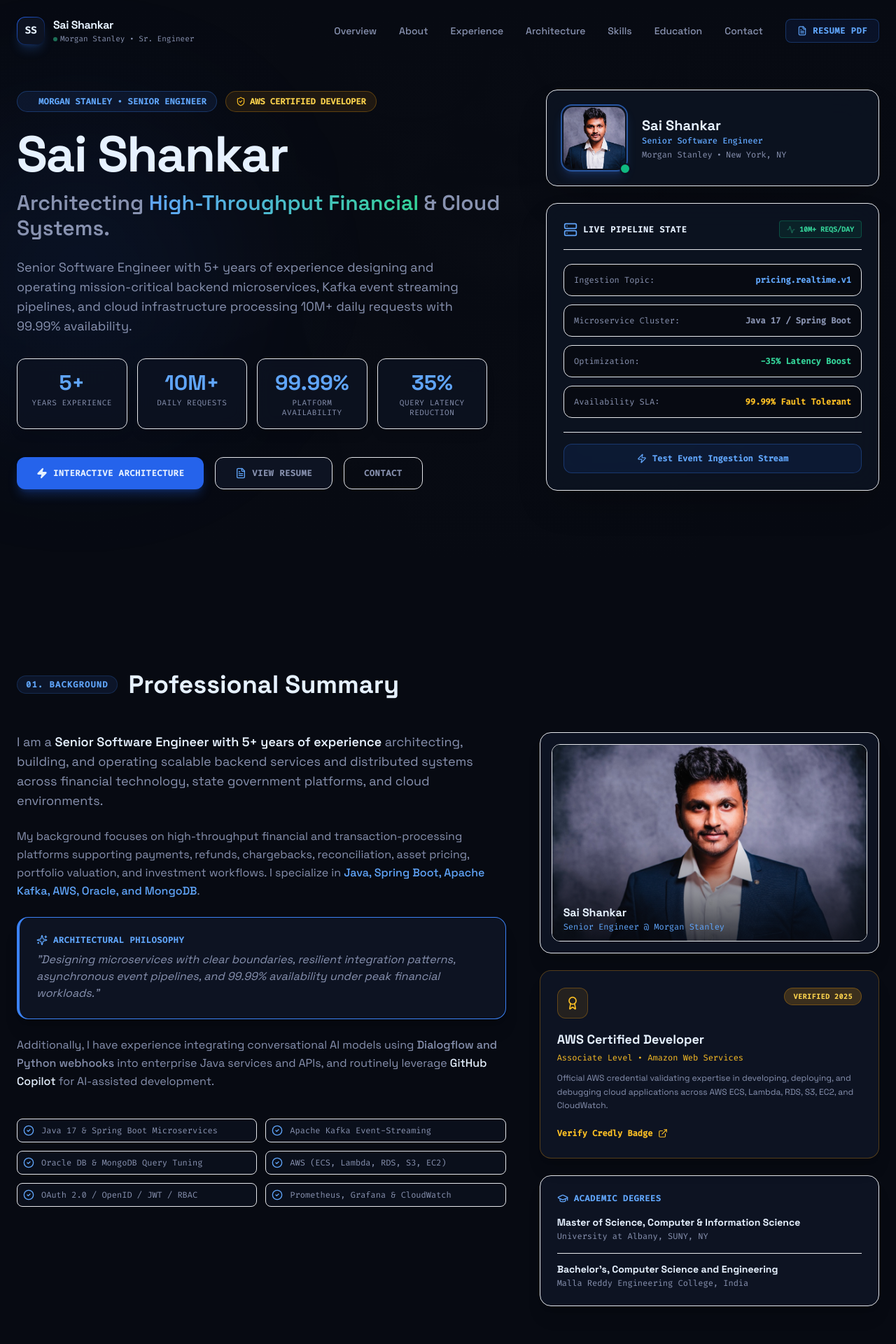
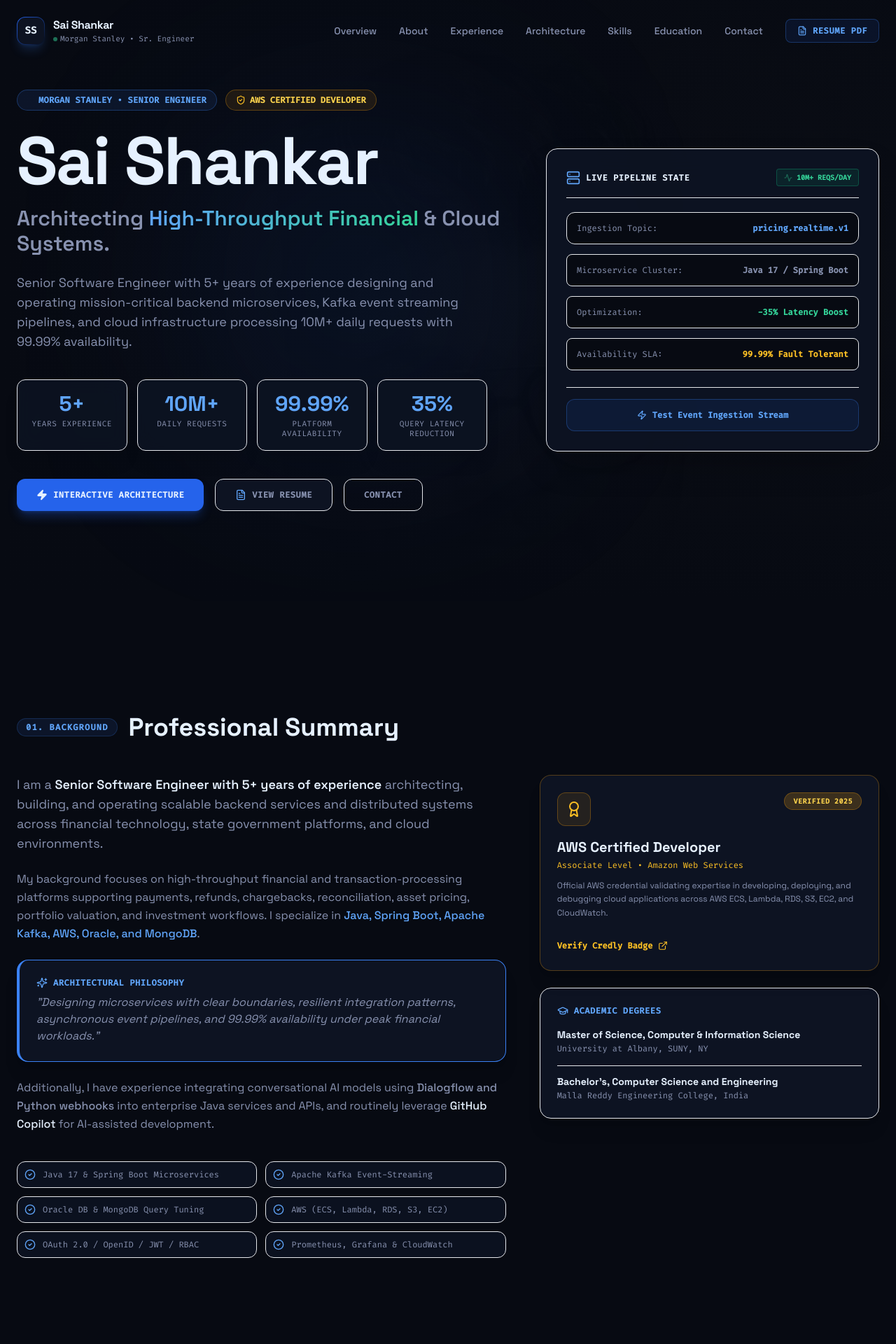
Before and after one commit to sailakkineni/ShankarPortfolio, a React (Vite) app: page / in a window 1280 px wide. Shown: the top 1920 px of the page at 70% size. Built offline with nearby package versions, Linux system fonts and the light colour scheme; a web font is replaced by a local one.

Commit message:
Use single high-impact wallpaper photo in intro section background

```diff
--- a/src/components/AboutSection.jsx
+++ b/src/components/AboutSection.jsx
@@ -51,72 +51,53 @@ export default function AboutSection() {
 
             {/* Highlights Grid */}
             <div className="grid sm:grid-cols-2 gap-3 pt-4 text-xs font-mono text-slate-300">
-              <div className="flex items-center gap-2.5 p-2 rounded-lg bg-[#0d1322]/60 border border-slate-800/60">
+              <div className="flex items-center gap-2.5 p-2.5 rounded-xl bg-[#0d1322]/80 border border-slate-800/80">
                 <CheckCircle2 className="w-4 h-4 text-blue-400 shrink-0" />
                 <span>Java 17 & Spring Boot Microservices</span>
               </div>
-              <div className="flex items-center gap-2.5 p-2 rounded-lg bg-[#0d1322]/60 border border-slate-800/60">
+              <div className="flex items-center gap-2.5 p-2.5 rounded-xl bg-[#0d1322]/80 border border-slate-800/80">
                 <CheckCircle2 className="w-4 h-4 text-blue-400 shrink-0" />
                 <span>Apache Kafka Event-Streaming</span>
               </div>
-              <div className="flex items-center gap-2.5 p-2 rounded-lg bg-[#0d1322]/60 border border-slate-800/60">
+              <div className="flex items-center gap-2.5 p-2.5 rounded-xl bg-[#0d1322]/80 border border-slate-800/80">
                 <CheckCircle2 className="w-4 h-4 text-blue-400 shrink-0" />
                 <span>Oracle DB & MongoDB Query Tuning</span>
               </div>
-              <div className="flex items-center gap-2.5 p-2 rounded-lg bg-[#0d1322]/60 border border-slate-800/60">
+              <div className="flex items-center gap-2.5 p-2.5 rounded-xl bg-[#0d1322]/80 border border-slate-800/80">
                 <CheckCircle2 className="w-4 h-4 text-blue-400 shrink-0" />
                 <span>AWS (ECS, Lambda, RDS, S3, EC2)</span>
               </div>
-              <div className="flex items-center gap-2.5 p-2 rounded-lg bg-[#0d1322]/60 border border-slate-800/60">
+              <div className="flex items-center gap-2.5 p-2.5 rounded-xl bg-[#0d1322]/80 border border-slate-800/80">
                 <CheckCircle2 className="w-4 h-4 text-blue-400 shrink-0" />
                 <span>OAuth 2.0 / OpenID / JWT / RBAC</span>
               </div>
-              <div className="flex items-center gap-2.5 p-2 rounded-lg bg-[#0d1322]/60 border border-slate-800/60">
+              <div className="flex items-center gap-2.5 p-2.5 rounded-xl bg-[#0d1322]/80 border border-slate-800/80">
                 <CheckCircle2 className="w-4 h-4 text-blue-400 shrink-0" />
                 <span>Prometheus, Grafana & CloudWatch</span>
               </div>
             </div>
           </div>
 
-          {/* Right Cards Column */}
+          {/* Right Cards Column: Credentials & Degrees */}
           <div className="lg:col-span-5 space-y-6">
-
-            {/* Display Headshot Showcase Card */}
-            <div className="bg-[#0d1322] border border-slate-800 rounded-2xl p-4 shadow-xl overflow-hidden group hover:border-blue-500/50 transition-all">
-              <div className="relative aspect-[4/3] sm:aspect-[16/10] w-full rounded-xl overflow-hidden border border-slate-800">
-                <img
-                  src={personalInfo.displayProfileImage}
-                  alt="Sai Shankar Display Headshot"
-                  className="w-full h-full object-cover object-top group-hover:scale-105 transition-transform duration-500"
-                />
-                <div className="absolute inset-0 bg-gradient-to-t from-[#070a12] via-transparent to-transparent opacity-80"></div>
-
-                <div className="absolute bottom-3 left-4 right-4 flex items-center justify-between font-mono text-xs">
-                  <div>
-                    <span className="text-white font-bold font-sans block text-base">Sai Shankar</span>
-                    <span className="text-blue-400 text-xs">Senior Engineer @ Morgan Stanley</span>
-                  </div>
-                </div>
-              </div>
-            </div>
 
             {/* AWS Certified Developer Card */}
             <div className="bg-[#0d1322] border border-amber-500/30 rounded-2xl p-6 relative overflow-hidden shadow-xl group hover:border-amber-500/60 transition-all">
               <div className="flex items-start justify-between mb-4">
-                <div className="w-11 h-11 rounded-xl bg-amber-500/10 border border-amber-500/30 flex items-center justify-center text-amber-400">
-                  <Award className="w-5 h-5" />
+                <div className="w-12 h-12 rounded-xl bg-amber-500/10 border border-amber-500/30 flex items-center justify-center text-amber-400">
+                  <Award className="w-6 h-6" />
                 </div>
                 <span className="px-3 py-1 rounded-full bg-amber-500/20 text-amber-300 border border-amber-500/30 font-mono text-[10px] font-bold uppercase tracking-wider">
                   Verified 2025
                 </span>
               </div>
 
-              <h3 className="text-lg font-bold font-sans text-white mb-1 group-hover:text-amber-300 transition-colors">
+              <h3 className="text-xl font-bold font-sans text-white mb-1 group-hover:text-amber-300 transition-colors">
                 AWS Certified Developer
               </h3>
               <p className="text-xs font-mono text-amber-400 mb-3">Associate Level • Amazon Web Services</p>
 
-              <p className="text-xs text-slate-400 mb-4 leading-relaxed">
+              <p className="text-xs text-slate-400 mb-6 leading-relaxed">
                 Official AWS credential validating expertise in developing, deploying, and debugging cloud applications across AWS ECS, Lambda, RDS, S3, EC2, and CloudWatch.
               </p>
 
--- a/src/components/Hero.jsx
+++ b/src/components/Hero.jsx
@@ -12,22 +12,23 @@ export default function Hero({ onOpenResume }) {
   };
 
   return (
-    <section id="overview" className="relative pt-32 pb-16 lg:pb-24 flex items-center overflow-hidden">
-      {/* Ambient Radial Lighting & Photo Overlay */}
+    <section id="overview" className="relative pt-32 pb-20 lg:py-32 min-h-[88vh] flex items-center overflow-hidden">
+      {/* High-Impact Full Intro Background Photo Wallpaper */}
       <div className="absolute inset-0 z-0 pointer-events-none overflow-hidden">
         <img
           src={personalInfo.heroBgImage}
-          alt="Sai Shankar Ambient Background"
-          className="w-full h-full object-cover object-center opacity-10 filter grayscale blur-[1px] scale-105"
+          alt="Sai Shankar Intro Background Wallpaper"
+          className="w-full h-full object-cover object-top opacity-25 filter grayscale contrast-125 scale-105"
         />
-        <div className="absolute inset-0 bg-gradient-to-b from-[#070a12] via-[#070a12]/90 to-[#070a12]"></div>
-        <div className="absolute top-1/4 -left-20 w-96 h-96 bg-blue-600/10 rounded-full blur-[120px]"></div>
-        <div className="absolute bottom-10 right-0 w-96 h-96 bg-cyan-500/10 rounded-full blur-[120px]"></div>
+        {/* Dark vignette & gradient overlays for optimal text legibility */}
+        <div className="absolute inset-0 bg-gradient-to-r from-[#070a12] via-[#070a12]/90 to-[#070a12]/70"></div>
+        <div className="absolute inset-0 bg-gradient-to-t from-[#070a12] via-[#070a12]/60 to-[#070a12]/80"></div>
+        <div className="absolute top-1/4 left-1/4 w-96 h-96 bg-blue-600/15 rounded-full blur-[140px]"></div>
       </div>
 
       <div className="max-w-7xl mx-auto px-6 w-full grid lg:grid-cols-12 gap-12 lg:gap-16 items-center z-10 relative">
 
-        {/* Left Column Text & Hero Copy */}
+        {/* Left Column Text & Headlines */}
         <motion.div
           initial={{ opacity: 0, y: 20 }}
           animate={{ opacity: 1, y: 0 }}
@@ -52,23 +53,23 @@ export default function Hero({ onOpenResume }) {
             </a>
           </div>
 
-          {/* Headline */}
-          <h1 className="font-sans text-5xl sm:text-6xl lg:text-7xl font-extrabold tracking-tight text-white mb-4 leading-[1.08]">
+          {/* Main Title Header */}
+          <h1 className="font-sans text-5xl sm:text-7xl lg:text-8xl font-extrabold tracking-tight text-white mb-4 leading-[1.05]">
             Sai Shankar
           </h1>
 
-          <h2 className="text-xl sm:text-3xl font-sans font-semibold text-slate-300 mb-6 leading-relaxed">
+          <h2 className="text-xl sm:text-3xl font-sans font-semibold text-slate-200 mb-6 leading-relaxed">
             Architecting <span className="text-transparent bg-clip-text bg-gradient-to-r from-blue-400 via-cyan-400 to-emerald-400">High-Throughput Financial</span> & Cloud Systems.
           </h2>
 
-          <p className="text-slate-400 text-base sm:text-lg max-w-2xl font-normal mb-8 leading-relaxed">
+          <p className="text-slate-300 text-base sm:text-lg max-w-2xl font-normal mb-10 leading-relaxed">
             Senior Software Engineer with 5+ years of experience designing and operating mission-critical backend microservices, Kafka event streaming pipelines, and cloud infrastructure processing 10M+ daily requests with 99.99% availability.
           </p>
 
-          {/* Key Metrics Grid - 4 Up Cards */}
+          {/* Key Metrics Counter Grid */}
           <div className="grid grid-cols-2 sm:grid-cols-4 gap-3.5 w-full max-w-2xl mb-10">
             {personalInfo.stats.map((stat, idx) => (
-              <div key={idx} className="bg-[#0d1322]/80 backdrop-blur-md border border-slate-800/90 rounded-xl p-4 text-center hover:border-blue-500/40 transition-all duration-300 shadow-lg group">
+              <div key={idx} className="bg-[#0d1322]/90 backdrop-blur-md border border-slate-800 rounded-xl p-4 text-center hover:border-blue-500/40 transition-all shadow-xl group">
                 <div className="text-2xl sm:text-3xl font-bold font-sans text-blue-400 group-hover:text-cyan-400 transition-colors mb-1">
                   {stat.value}
                 </div>
@@ -79,7 +80,7 @@ export default function Hero({ onOpenResume }) {
             ))}
           </div>
 
-          {/* Action Call to Action Buttons */}
+          {/* Action Buttons */}
           <div className="flex flex-wrap gap-4">
             <a
               href="#architecture"
@@ -106,37 +107,14 @@ export default function Hero({ onOpenResume }) {
           </div>
         </motion.div>
 
-        {/* Right Column: Display Profile Card + Telemetry Node */}
+        {/* Right Column: Live Pipeline Node Telemetry Card */}
         <motion.div
           initial={{ opacity: 0, scale: 0.95 }}
           animate={{ opacity: 1, scale: 1 }}
           transition={{ duration: 0.8, delay: 0.2 }}
-          className="lg:col-span-5 flex flex-col gap-6"
+          className="lg:col-span-5 flex flex-col justify-center"
         >
-          {/* Profile Headshot Card with Sapphire Frame */}
-          <div className="w-full bg-[#0d1322]/90 backdrop-blur-xl border border-slate-800 rounded-2xl p-5 shadow-2xl relative group hover:border-blue-500/50 transition-all flex items-center gap-5">
-            <div className="relative shrink-0">
-              <div className="w-20 h-20 sm:w-24 sm:h-24 rounded-2xl overflow-hidden border-2 border-blue-500/60 p-0.5 shadow-lg shadow-blue-500/20 group-hover:scale-105 transition-transform duration-300">
-                <img
-                  src={personalInfo.displayProfileImage}
-                  alt="Sai Shankar Display Headshot"
-                  className="w-full h-full object-cover object-top rounded-[14px]"
-                />
-              </div>
-              <span className="absolute -bottom-1 -right-1 w-4 h-4 rounded-full bg-emerald-500 border-2 border-[#0d1322] shadow"></span>
-            </div>
-
-            <div>
-              <h3 className="font-sans font-bold text-white text-lg sm:text-xl group-hover:text-blue-400 transition-colors">Sai Shankar</h3>
-              <p className="text-xs font-mono text-blue-400 font-medium mb-1">Senior Software Engineer</p>
-              <p className="text-xs font-mono text-slate-400 flex items-center gap-1.5">
-                <span>Morgan Stanley</span> • <span>New York, NY</span>
-              </p>
-            </div>
-          </div>
-
-          {/* Interactive Live Telemetry Pipeline Card */}
-          <div className="w-full bg-[#0d1322]/90 backdrop-blur-xl border border-slate-800 rounded-2xl p-6 relative overflow-hidden shadow-2xl">
+          <div className="w-full bg-[#0d1322]/95 backdrop-blur-xl border border-slate-800 rounded-2xl p-6 sm:p-7 relative overflow-hidden shadow-2xl">
             <div className="flex items-center justify-between border-b border-slate-800/80 pb-4 mb-5">
               <div className="flex items-center gap-2">
                 <Server className="w-5 h-5 text-blue-400" />
@@ -147,34 +125,34 @@ export default function Hero({ onOpenResume }) {
               </span>
             </div>
 
-            {/* Pipeline Telemetry List */}
-            <div className="space-y-3 font-mono text-xs">
+            {/* Pipeline Telemetry Items */}
+            <div className="space-y-3.5 font-mono text-xs">
               <div className="p-3.5 rounded-xl bg-[#070a12] border border-slate-800/90 flex items-center justify-between">
                 <span className="text-slate-400">Ingestion Topic:</span>
                 <span className="text-blue-400 font-semibold">pricing.realtime.v1</span>
               </div>
 
-              <div className="p-3.5 rounded-xl bg-[#070a12] border border-slate-800/90 flex items-center justify-between">
+              <div className="p-3.5 rounded-lg bg-[#070a12] border border-slate-800/90 flex items-center justify-between">
                 <span className="text-slate-400">Microservice Cluster:</span>
                 <span className="text-cyan-400 font-semibold">Java 17 / Spring Boot</span>
               </div>
 
-              <div className="p-3.5 rounded-xl bg-[#070a12] border border-slate-800/90 flex items-center justify-between">
+              <div className="p-3.5 rounded-lg bg-[#070a12] border border-slate-800/90 flex items-center justify-between">
                 <span className="text-slate-400">Optimization:</span>
                 <span className="text-emerald-400 font-semibold">-35% Latency Boost</span>
               </div>
 
-              <div className="p-3.5 rounded-xl bg-[#070a12] border border-slate-800/90 flex items-center justify-between">
+              <div className="p-3.5 rounded-lg bg-[#070a12] border border-slate-800/90 flex items-center justify-between">
                 <span className="text-slate-400">Availability SLA:</span>
                 <span className="text-amber-400 font-semibold">99.99% Fault Tolerant</span>
               </div>
             </div>
 
             {/* Event Simulator Trigger */}
-            <div className="mt-5 pt-4 border-t border-slate-800">
+            <div className="mt-6 pt-4 border-t border-slate-800">
               <button
                 onClick={handlePulse}
-                className={`w-full py-3 rounded-xl font-mono text-xs font-semibold flex items-center justify-center gap-2 transition-all ${
+                className={`w-full py-3.5 rounded-xl font-mono text-xs font-semibold flex items-center justify-center gap-2 transition-all ${
                   pulseActive
                     ? 'bg-blue-500/20 text-blue-400 border border-blue-500/50'
                     : 'bg-blue-600/10 border border-blue-500/30 text-blue-400 hover:bg-blue-600 hover:text-white'
```
